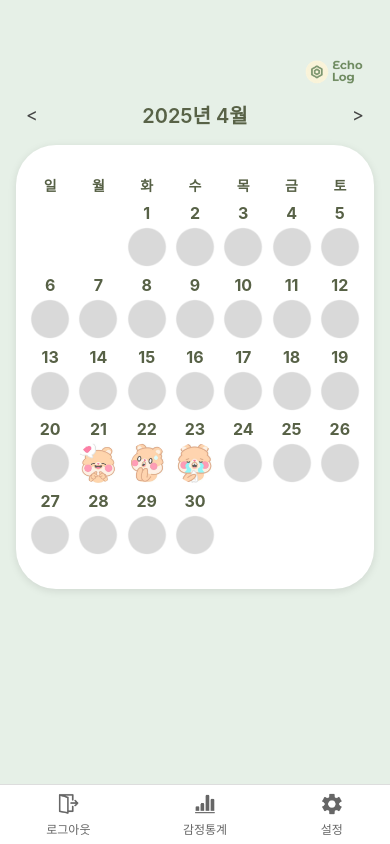
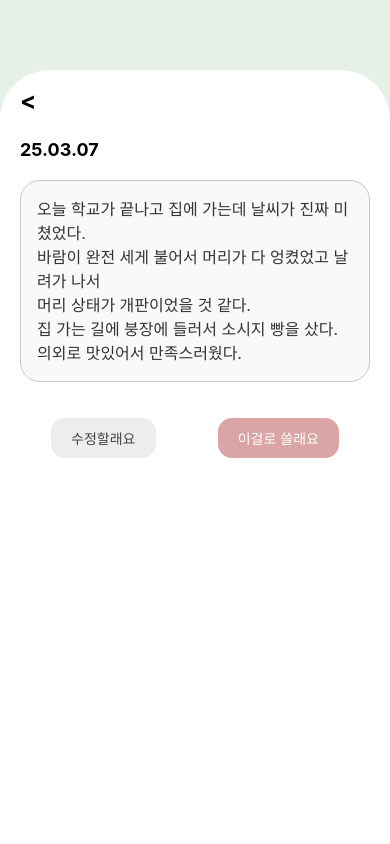
Before and after one commit to 1306minyoung/echoLog-front-mobile, a React Native app: screen /DiaryConfirm in a window 390 px wide. Built offline with nearby package versions, Linux system fonts and the light colour scheme.

Commit message:
일기등록직전 화면

```diff
--- a/App.js
+++ b/App.js
@@ -6,13 +6,14 @@ import { createNativeStackNavigator } from '@react-navigation/native-stack';
 import SplashScreen from './screens/splash_screen';
 import MainHomeScreen from './screens/mainHome_screen';
 import WrittenDiaryDetailScreen from './screens/writtenDiaryNFeedback_screen';
+import DiaryConfirmScreen from './screens/DiaryConfirm_screen';
 
 const Stack = createNativeStackNavigator();
 
 export default function App() {
   return (
     <NavigationContainer>
-      <Stack.Navigator initialRouteName="MainHome">
+      <Stack.Navigator initialRouteName="DiaryConfirm">
         <Stack.Screen
           name="Splash"
           component={SplashScreen}
@@ -28,6 +29,11 @@ export default function App() {
           component={MainHomeScreen}
           options={{ headerShown: false }}
         />
+        <Stack.Screen
+          name="DiaryConfirm"
+          component={DiaryConfirmScreen}
+          options={{ headerShown: false }}
+        />
 
       </Stack.Navigator>
     </NavigationContainer>
--- /dev/null
+++ b/screens/DiaryConfirm_screen.js
@@ -0,0 +1,54 @@
+import React from 'react';
+import { View, Text, ScrollView, TouchableOpacity } from 'react-native';
+import { styles } from './styleSheet/writtenDiaryNFeedback_style';
+
+export default function DiaryConfirmScreen({ navigation }) {
+  const diaryDate = '25.03.07';
+  const diaryContent = `오늘 학교가 끝나고 집에 가는데 날씨가 진짜 미쳤었다.
+바람이 완전 세게 불어서 머리가 다 엉켰었고 날려가 나서
+머리 상태가 개판이었을 것 같다.
+집 가는 길에 붕장에 들러서 소시지 빵을 샀다.
+의외로 맛있어서 만족스러웠다.`;
+
+  const handleConfirm = () => {
+    // '이걸로 쓸래요' 버튼 로직
+    // navigation.navigate('MainHome'); 또는 API 등록
+    console.log('이걸로 쓸래요');
+  };
+
+  const handleEdit = () => {
+    // '수정할래요' 버튼 로직
+    console.log('수정하러 가기');
+  };
+
+  return (
+    <ScrollView style={styles.container}>
+      <View style={styles.whiteBox}>
+        {/* 상단 nav */}
+        <View style={styles.navRow}>
+          <TouchableOpacity onPress={() => navigation.goBack()}>
+            <Text style={styles.backButton}>{'<'}</Text>
+          </TouchableOpacity>
+        </View>
+
+        {/* 날짜 */}
+        <Text style={[styles.date, { marginTop: 24 }]}>{diaryDate}</Text>
+
+        {/* 내용 */}
+        <View style={styles.diaryContentBox}>
+          <Text style={styles.diaryText}>{diaryContent}</Text>
+        </View>
+
+        {/* 버튼 두 개 */}
+        <View style={{ flexDirection: 'row', justifyContent: 'space-around', marginTop: 16 }}>
+          <TouchableOpacity style={styles.modalBtnCancel} onPress={handleEdit}>
+            <Text style={styles.modalBtnText}>수정할래요</Text>
+          </TouchableOpacity>
+          <TouchableOpacity style={styles.modalBtnConfirm} onPress={handleConfirm}>
+            <Text style={styles.modalBtnTextWhite}>이걸로 쓸래요</Text>
+          </TouchableOpacity>
+        </View>
+      </View>
+    </ScrollView>
+  );
+}
```
